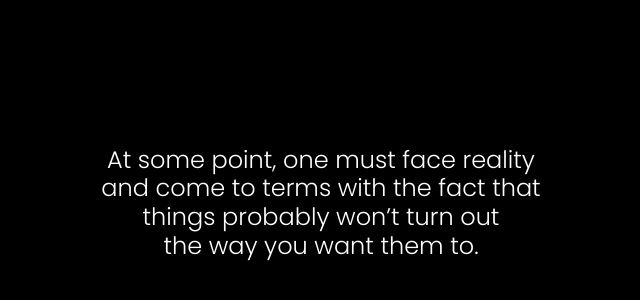
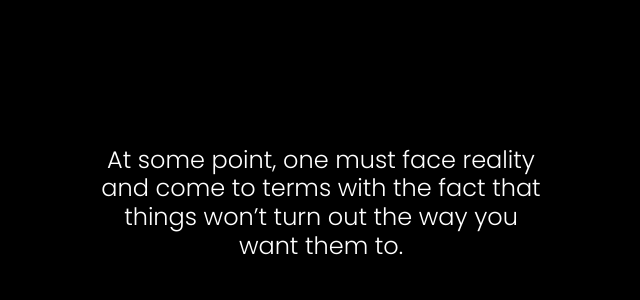
Before and after one commit to CodeMayhemByAJO/nope2, a website: page index.html in a window 1280 px wide. Shown: the part 180-480 px from the top of the page, without its empty margins (319-959 px from the left). Drawn offline with Linux system fonts and the light colour scheme.

Commit message:
Some changes

```diff
--- a/index.html
+++ b/index.html
@@ -65,8 +65,8 @@
 </head>
 <body>
     <p>At some point, one must face reality<br>
-       and come to terms with the fact that<br>
-       things probably won’t turn out<br>
-       the way you want them to.</p>
+        and come to terms with the fact that<br>
+        things won’t turn out the way you<br>
+        want them to.</p>
 </body>
 </html>
```
